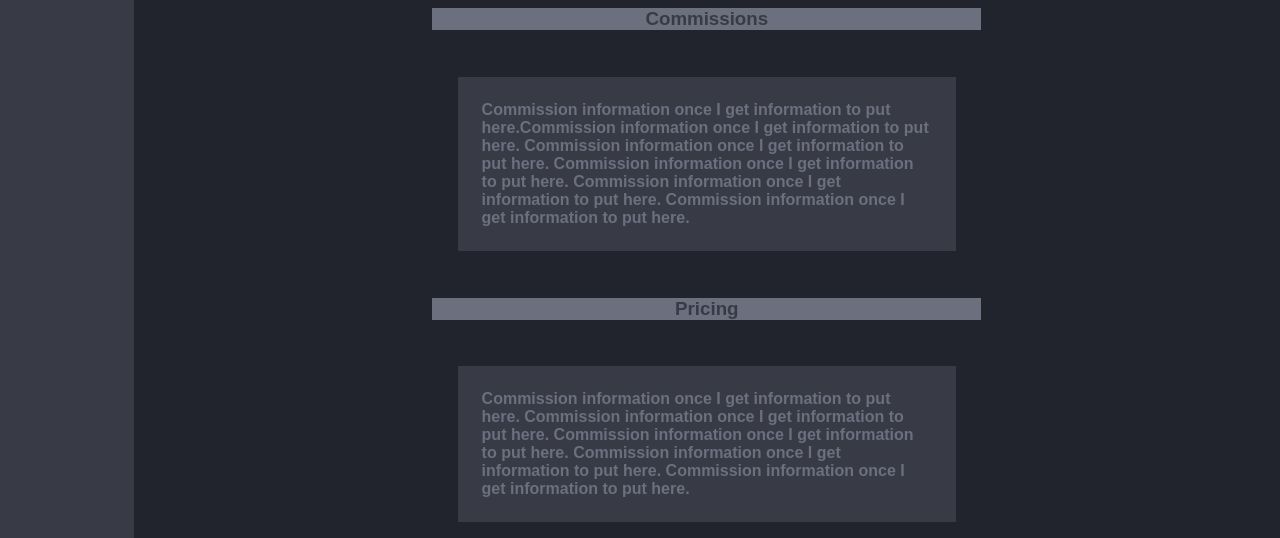
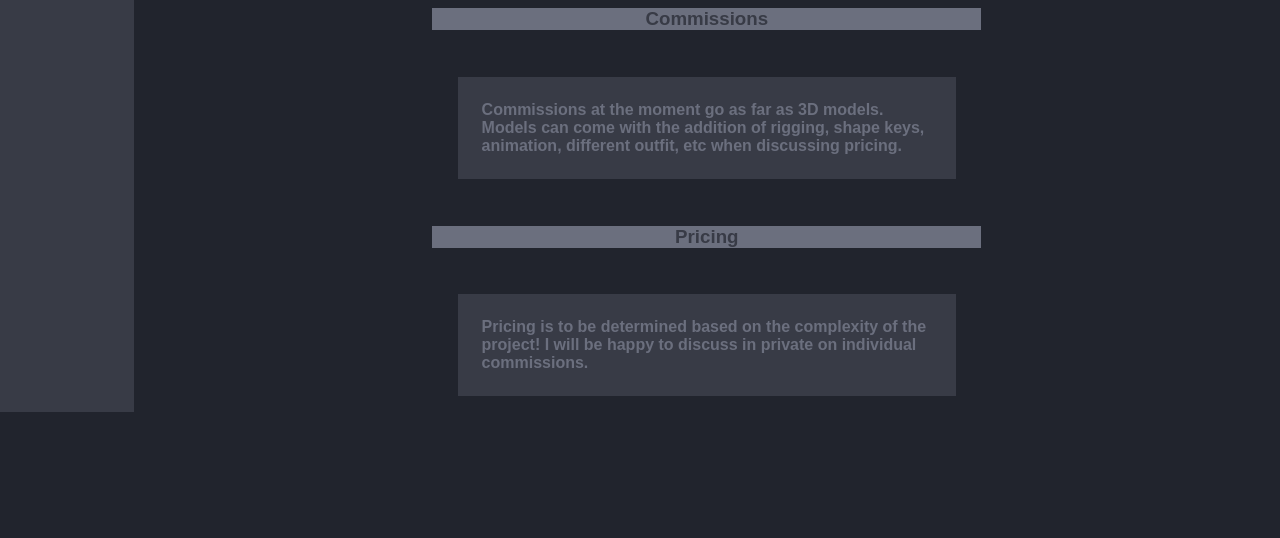
Before and after one commit to cburgo1/CTK301, a plain HTML site: page services.html in a window 1280 px wide. Shown: the part 436-974 px from the top of the page. After the commit the page ends 848 px from the top, so only its background shows below. Drawn offline with Linux system fonts and the light colour scheme.

Commit message:
Add files via upload

```diff
--- a/services.html
+++ b/services.html
@@ -25,9 +25,9 @@
             <p>Currently I only plan on working on 3D character models but soon hope to expand to evnironments in the near future. My main 3D modeling program that I use is Blender.<br></p>
             <img class="blenderlogo" src="blender_logo_socket.png" alt="blenderlogo">
             <h3>Commissions</h3>
-            <p>Commission information once I get information to put here.Commission information once I get information to put here. Commission information once I get information to put here. Commission information once I get information to put here. Commission information once I get information to put here. Commission information once I get information to put here.  </p>
+            <p>Commissions at the moment go as far as 3D models. Models can come with the addition of rigging, shape keys, animation, different outfit, etc when discussing pricing.</p>
             <h3>Pricing</h3>
-            <p>Commission information once I get information to put here. Commission information once I get information to put here. Commission information once I get information to put here. Commission information once I get information to put here. Commission information once I get information to put here. </p>
+            <p>Pricing is to be determined based on the complexity of the project! I will be happy to discuss in private on individual commissions.</p>
         </main>
 
 	</div>
```
